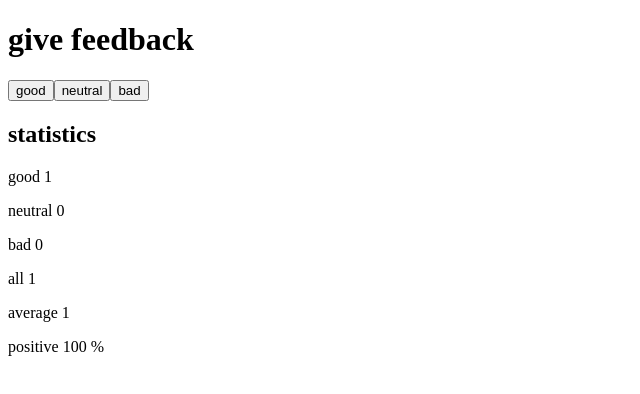
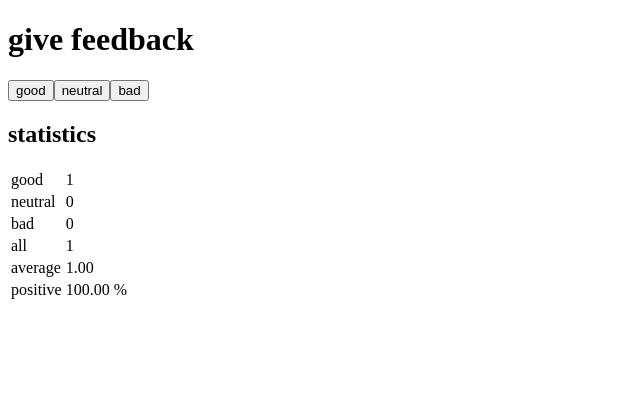
Before and after one commit to LeDevilCat/Full-Stack-open, a React (Vite) app in the folder osa1/unicafe/: page / in a window 1280 px wide. Both pictures are taken after a click on the button "good". Shown: the top 394 px of the page, without its empty margins (0-640 px from the left). Built offline with nearby package versions, Linux system fonts and the light colour scheme.

Commit message:
Part 1 - Exercise 1.11*
Submission for exercises
- 1.11*: unicafe step6

```diff
--- a/osa1/unicafe/src/App.jsx
+++ b/osa1/unicafe/src/App.jsx
@@ -4,15 +4,17 @@
 
 const StatisticLine = ({ text, value }) => {
   return (
-    <p>{text} {value}</p>
+    <tr>
+      <td>{text}</td><td>{value}</td>
+    </tr>
   )
 }
 
 const Statistics = ({ good, neutral, bad }) => {
 
   const all = good + neutral + bad
-  const average = all === 0 ? 0 : (good - bad) / all
-  const positive = all === 0 ? 0 : (good / all) * 100
+  const average = all === 0 ? 0 : ((good - bad) / all).toFixed(2)
+  const positive = all === 0 ? 0 : ((good / all) * 100).toFixed(2)
 
   if (all === 0) {
     return (
@@ -26,12 +28,16 @@
   return (
     <div>
       <h2>statistics</h2>
-      <StatisticLine text='good' value={good} />
-      <StatisticLine text='neutral' value={neutral} />
-      <StatisticLine text='bad' value={bad} />
-      <StatisticLine text='all' value={all} />
-      <StatisticLine text='average' value={average} />
-      <StatisticLine text='positive' value={`${positive} %`} />
+      <table>
+        <tbody>
+          <StatisticLine text="good" value={good} />
+          <StatisticLine text="neutral" value={neutral} />
+          <StatisticLine text="bad" value={bad} />
+          <StatisticLine text="all" value={all} />
+          <StatisticLine text="average" value={average} />
+          <StatisticLine text="positive" value={positive + ' %'} />
+        </tbody>
+      </table>
     </div>
   )
 }
```
